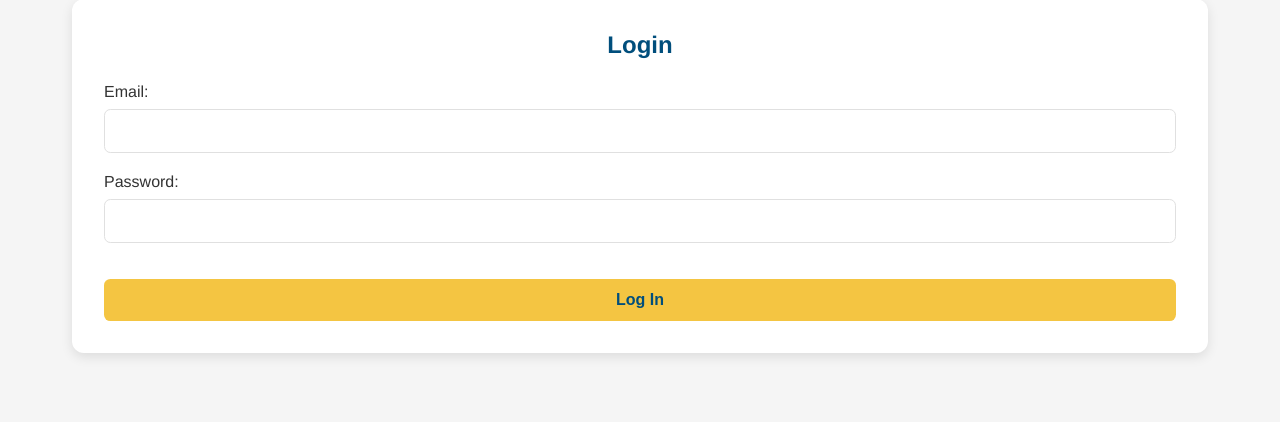
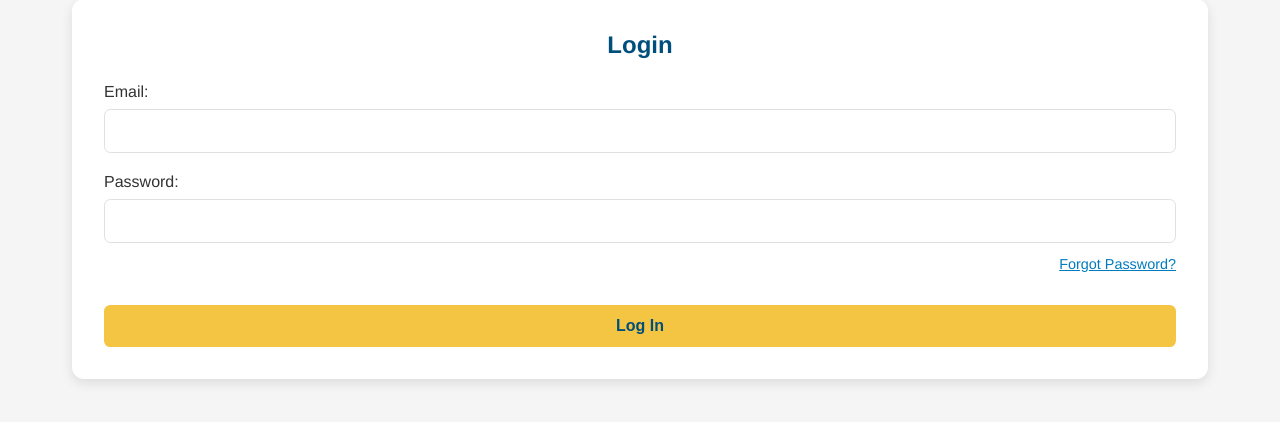
Before and after one commit to emanuel-amol/Draft-19---Sprint-2---Final, a Flask app: page /login in a window 1280 px wide. Shown: the part 128-550 px from the top of the page. Run offline with Flask 3, Linux system fonts and the light colour scheme; parts of the project's set-up code (start-up, migrations or seed data) failed here and were passed over; some libraries are stand-ins or nearby versions.

Commit message:
new file:   web_interface/templates/reset_password.html

```diff
--- a/app.py
+++ b/app.py
@@ -233,6 +233,114 @@ def login():
         print(f"Login error: {e}")
         log_activity(None, "Failed login attempt", email=email)
         return "Invalid credentials", 403
+
+@app.route("/forgot-password", methods=["GET", "POST"])
+@limiter.limit("5 per minute")  # Prevent abuse
+def forgot_password():
+    if request.method == "POST":
+        email = request.form.get("email")
+
+        # First, check if user exists
+        user = get_user_by_email(email)
+        if not user:
+            # We don't reveal if user exists or not for security
+            return render_template("forgot_password.html",
+                                message="If your email is registered, you'll receive a password reset link.")
+
+        # Generate secure token using itsdangerous
+        from itsdangerous import URLSafeTimedSerializer
+        s = URLSafeTimedSerializer(secret_key)
+        token = s.dumps(email, salt="password-reset")
+
+        # Create reset link with token
+        reset_link = url_for("reset_password", token=token, _external=True)
+
+        # Import the password reset email function
+        from security_protocols.password_reset.email_sender import send_password_reset_email
+
+        # Send the reset email
+        send_success = send_password_reset_email(email, reset_link)
+
+        # For security reasons, always show the same message whether the email exists or not
+        message = "If your email is registered, you'll receive a password reset link."
+        if not send_success:
+            # Log the failure but don't reveal to user
+            print(f"Failed to send password reset email to {email}")
+            log_activity(None, "Failed to send password reset email", email=email)
+        else:
+            log_activity(None, "Password reset requested", email=email)
+
+        return render_template("forgot_password.html", message=message)
+
+    # GET request - show the form
+    return render_template("forgot_password.html")
+
+@app.route("/reset-password/<token>", methods=["GET", "POST"])
+@limiter.limit("5 per minute")  # Prevent abuse
+def reset_password(token):
+    # Verify the token
+    from itsdangerous import URLSafeTimedSerializer, SignatureExpired, BadSignature
+    s = URLSafeTimedSerializer(secret_key)
+
+    try:
+        # Token expires after 1 hour (3600 seconds)
+        email = s.loads(token, salt="password-reset", max_age=3600)
+    except SignatureExpired:
+        return render_template("reset_password_error.html", error="This password reset link has expired.")
+    except BadSignature:
+        return render_template("reset_password_error.html", error="Invalid reset link.")
+
+    # Handle form submission
+    if request.method == "POST":
+        new_password = request.form.get("password")
+        confirm_password = request.form.get("confirm_password")
+
+        # Validate password
+        if len(new_password) < 8:
+            return render_template("reset_password.html", token=token, error="Password must be at least 8 characters.")
+
+        if new_password != confirm_password:
+            return render_template("reset_password.html", token=token, error="Passwords do not match.")
+
+        # Check if password is in breach database
+        from security_protocols.passwords.hibp_checker import check_pwned_password
+        if check_pwned_password(new_password):
+            return render_template("reset_password.html", token=token,
+                                error="This password has been found in data breaches. Please choose a more secure password.")
+
+        # Get the user
+        user = get_user_by_email(email)
+        if not user:
+            return render_template("reset_password_error.html", error="User not found.")
+
+        try:
+            # Hash the password using our password hasher
+            from security_protocols.passwords.password_hasher import hash_password
+            hashed_password = hash_password(new_password)
+
+            # Update the hashed password in our users table
+            supabase.table("users").update({"hashed_pw": hashed_password}).eq("id", user["id"]).execute()
+
+            # Update the password in Supabase Auth
+            supabase.auth.admin.update_user_by_id(
+                user["id"],
+                {"password": new_password}
+            )
+
+            # Log the password reset
+            log_activity(user["id"], "Password reset successful", email=email)
+
+            # Redirect to success page or login
+            return render_template("reset_password_success.html")
+
+        except Exception as e:
+            print(f"Password reset error: {e}")
+            log_activity(None, f"Password reset failed: {str(e)}", email=email)
+            return render_template("reset_password.html", token=token,
+                                  error="An error occurred. Please try again.")
+
+    # GET request - show the reset form
+    return render_template("reset_password.html", token=token)
 
 @app.route("/register", methods=["GET", "POST"])
 @limiter.limit("3600 per hour")
--- a/web_interface/templates/login.html
+++ b/web_interface/templates/login.html
@@ -1,4 +1,3 @@
-
 <!DOCTYPE html>
 <html lang="en">
 <head>
@@ -41,6 +40,9 @@
                         <label for="password">Password:</label>
                         <input type="password" id="password" name="password" required>
                     </div>
+                    <div style="text-align: right; margin-top: -0.5rem; margin-bottom: 1rem;">
+                        <a href="{{ url_for('forgot_password') }}" style="font-size: 0.9rem; color: var(--color-secondary);">Forgot Password?</a>
+                    </div>
                     <button type="submit" class="login-btn">Log In</button>
                 </form>
             {% endif %}
```
Also changed, not shown: security_protocols/password_reset/email_sender.py (added, +41 -0 lines), web_interface/templates/forgot_password.html (added, +37 -0 lines), web_interface/templates/reset_password.html (added, +37 -0 lines), security_protocols/password_reset/__init__.py (added).
